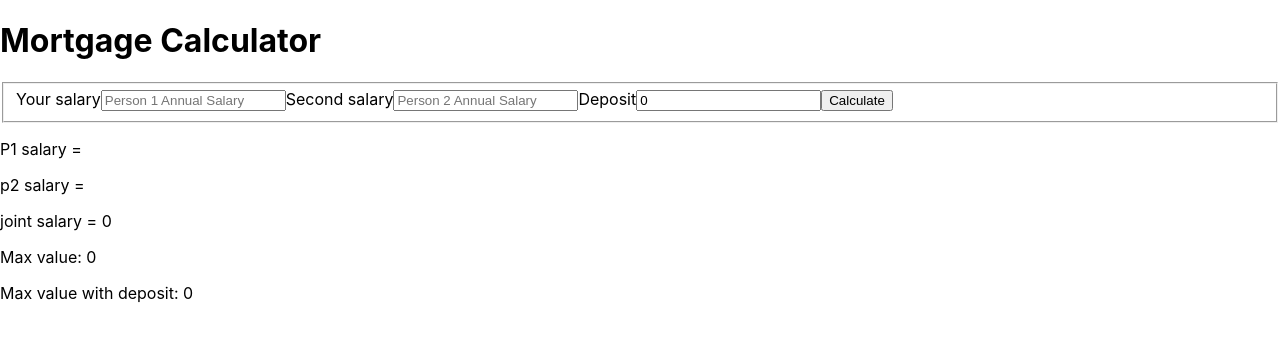
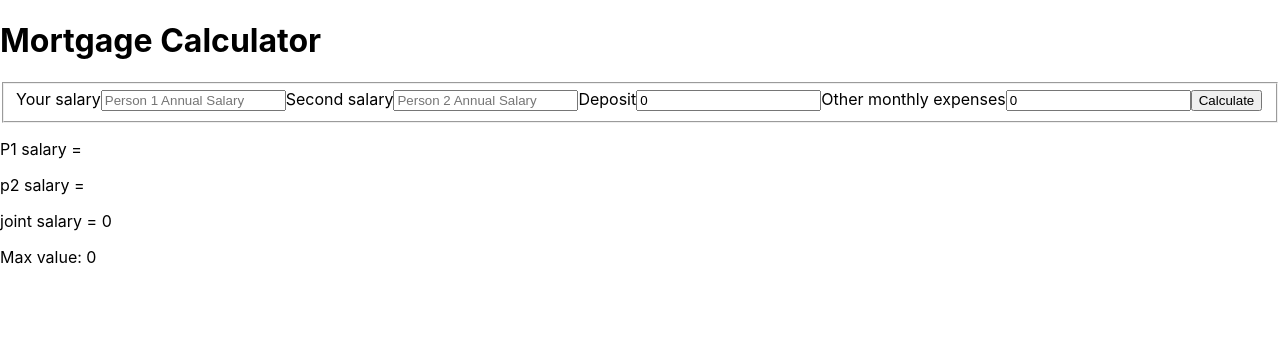
Before and after one commit to SofiaAkbar/wk7d4_Mortgage_App, a React (Create React App) app: page / in a window 1280 px wide. Shown: the top 342 px of the page. Built offline with nearby package versions, Linux system fonts and the light colour scheme.

Commit message:
added monthly expenses input to form

```diff
--- a/src/components/Form.js
+++ b/src/components/Form.js
@@ -6,8 +6,13 @@ const Form = () => {
     const [person1Salary, setPerson1Salary] = useState("");
     const [person2Salary, setPerson2Salary] = useState("");
     const [jointSalary, setJointSalary] = useState(0);
-    const [deposit, setDeposit] = useState(0)
+    const [deposit, setDeposit] = useState(0);
+    const [expenses, setExpenses] = useState(0);
 
+
+    const handleExpensesChange = (event) => {
+        setExpenses(event.target.value)
+    }
 
     const handlePerson1SalaryChange = (event) => {
         setPerson1Salary(event.target.value);
@@ -57,10 +62,19 @@ const Form = () => {
                     <label for='deposit'>Deposit</label>
                     <input
                         id="deposit"
-                        type='number'
+                        type='text'
                         onChange={handleDepositChange}
                         value={deposit}
                     />
+
+                    <label for='expenses'>Other monthly expenses</label>
+                    <input
+                        id="expenses"
+                        type='text'
+                        onChange={handleExpensesChange}
+                        value={expenses}
+                    />
+
                     <input type='submit' value="Calculate"/>
                 </fieldset>
             </form>
@@ -70,7 +84,7 @@ const Form = () => {
             <p>p2 salary = {person2Salary}</p>
             <p>joint salary = {jointSalary}</p>
 
-            <MaxValue jointSalary = {jointSalary} deposit = {deposit}/>
+            <MaxValue jointSalary = {jointSalary} deposit = {deposit} expenses = {expenses}/>
         </div>
     )
 }
--- a/src/components/MaxValue.js
+++ b/src/components/MaxValue.js
@@ -1,20 +1,19 @@
 import React from 'react'
 
-const MaxValue = ({jointSalary, deposit}) => {
+const MaxValue = ({jointSalary, deposit, expenses}) => {
 
     const maxValue = (jointSalary) => {
-        return jointSalary * 4.5
+        return ((jointSalary * 4.5) + parseInt(deposit)) - expenses
     }
 
-    const maxValueDeposit = (jointSalary, deposit) => {
-        return (jointSalary * 4.5) + parseInt(deposit)
-
-    }
+    // const maxValueDeposit = (jointSalary, deposit) => {
+    //     return (jointSalary * 4.5) + parseInt(deposit)
+    // }
 
     return (
         <div>
             <p>Max value: {maxValue(jointSalary)}</p>
-            <p>Max value with deposit: {maxValueDeposit(jointSalary, deposit)}</p>
+            {/* <p>Max value with deposit: {maxValueDeposit(jointSalary, deposit)}</p> */}
         </div>
     )
 }
```
